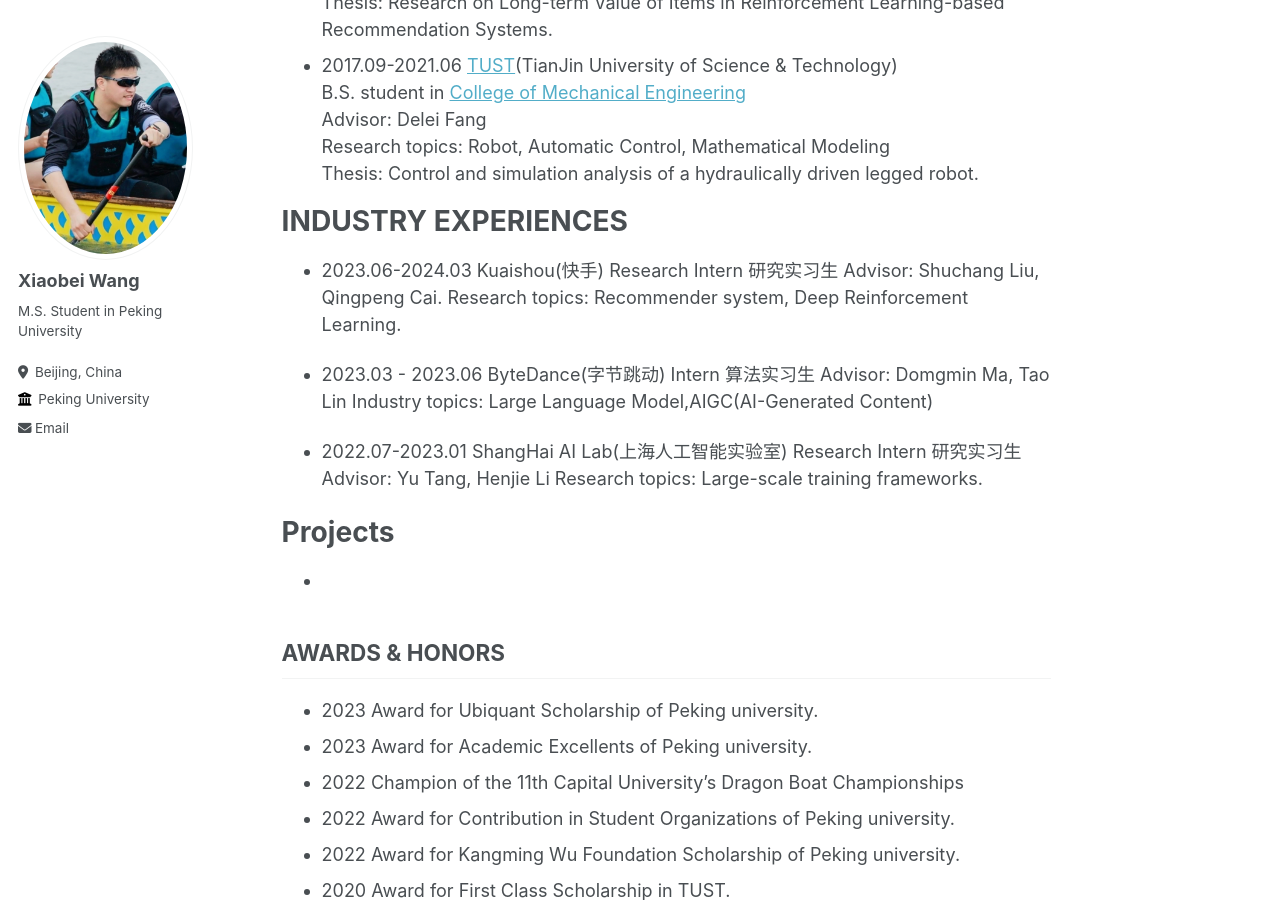
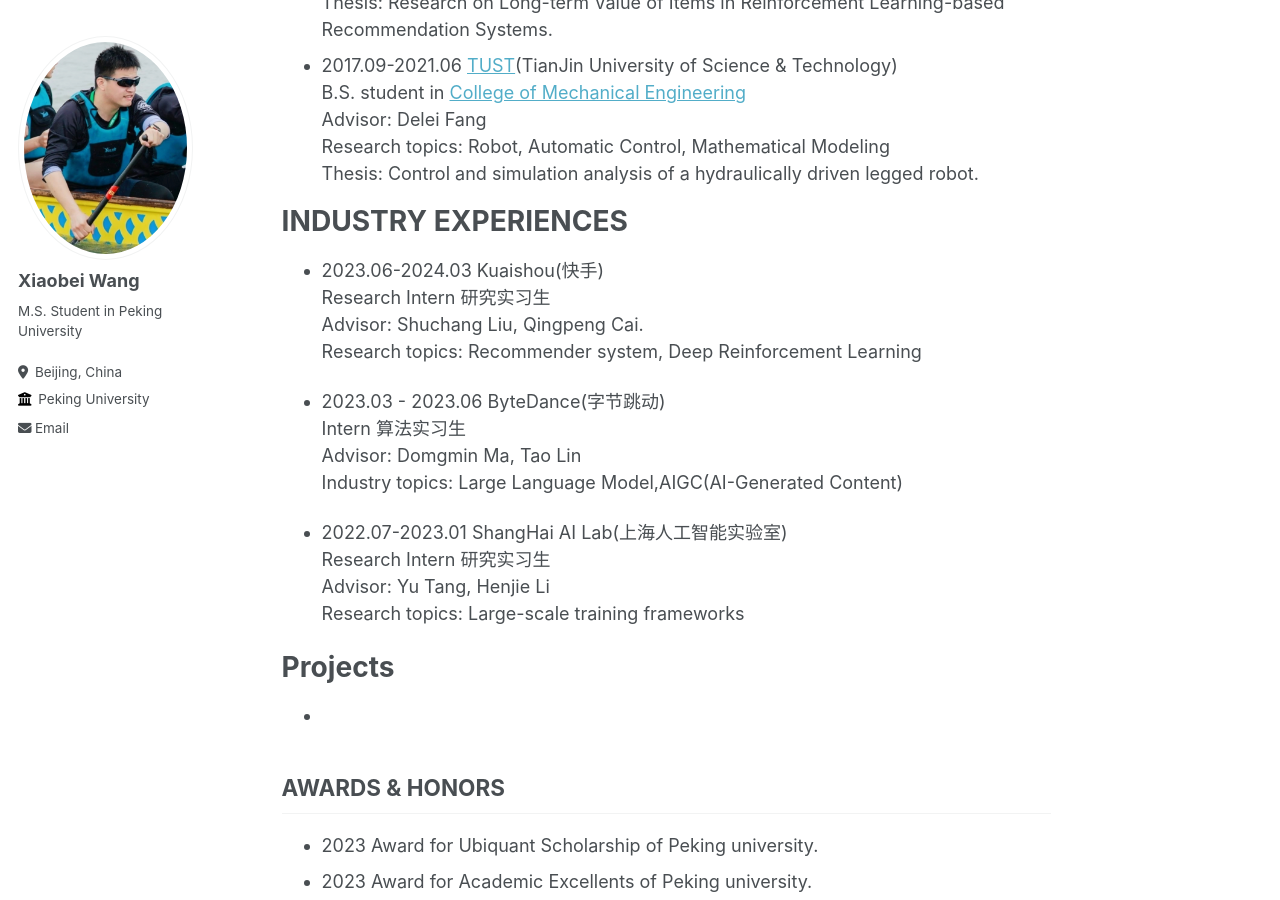
Before and after one commit to wangxiaobei822/wangxiaobei822.github.io, a Jekyll site: the page built from _pages/about.md, in a window 1280 px wide and 900 px high, scrolled down 621 px. Built offline with Jekyll 4.4.1, drawn with Linux system fonts in a browser that asks for light colours.

Commit message:
Update about.md

```diff
--- a/_pages/about.md
+++ b/_pages/about.md
@@ -29,23 +29,23 @@ Thesis: Control and simulation analysis of a hydraulically driven legged robot.
 
 INDUSTRY EXPERIENCES
 ======
-- 2023.06-2024.03 Kuaishou(快手)
-Research Intern 研究实习生
-Advisor: Shuchang Liu, Qingpeng Cai.
-Research topics: Recommender system, Deep Reinforcement Learning.
+- 2023.06-2024.03 Kuaishou(快手)<br>
+Research Intern 研究实习生<br>
+Advisor: Shuchang Liu, Qingpeng Cai.<br>
+Research topics: Recommender system, Deep Reinforcement Learning
 
 
-- 2023.03 - 2023.06  ByteDance(字节跳动)
- Intern 算法实习生
- Advisor: Domgmin Ma, Tao Lin
+- 2023.03 - 2023.06  ByteDance(字节跳动)<br>
+ Intern 算法实习生<br>
+ Advisor: Domgmin Ma, Tao Lin<br>
  Industry topics: Large Language Model,AIGC(AI-Generated Content)
 
 
 
-- 2022.07-2023.01 ShangHai AI Lab(上海人工智能实验室)
-Research Intern 研究实习生
-Advisor: Yu Tang, Henjie Li
-Research topics: Large-scale training frameworks.
+- 2022.07-2023.01 ShangHai AI Lab(上海人工智能实验室)<br>
+Research Intern 研究实习生<br>
+Advisor: Yu Tang, Henjie Li<br>
+Research topics: Large-scale training frameworks
 
 
 
```
